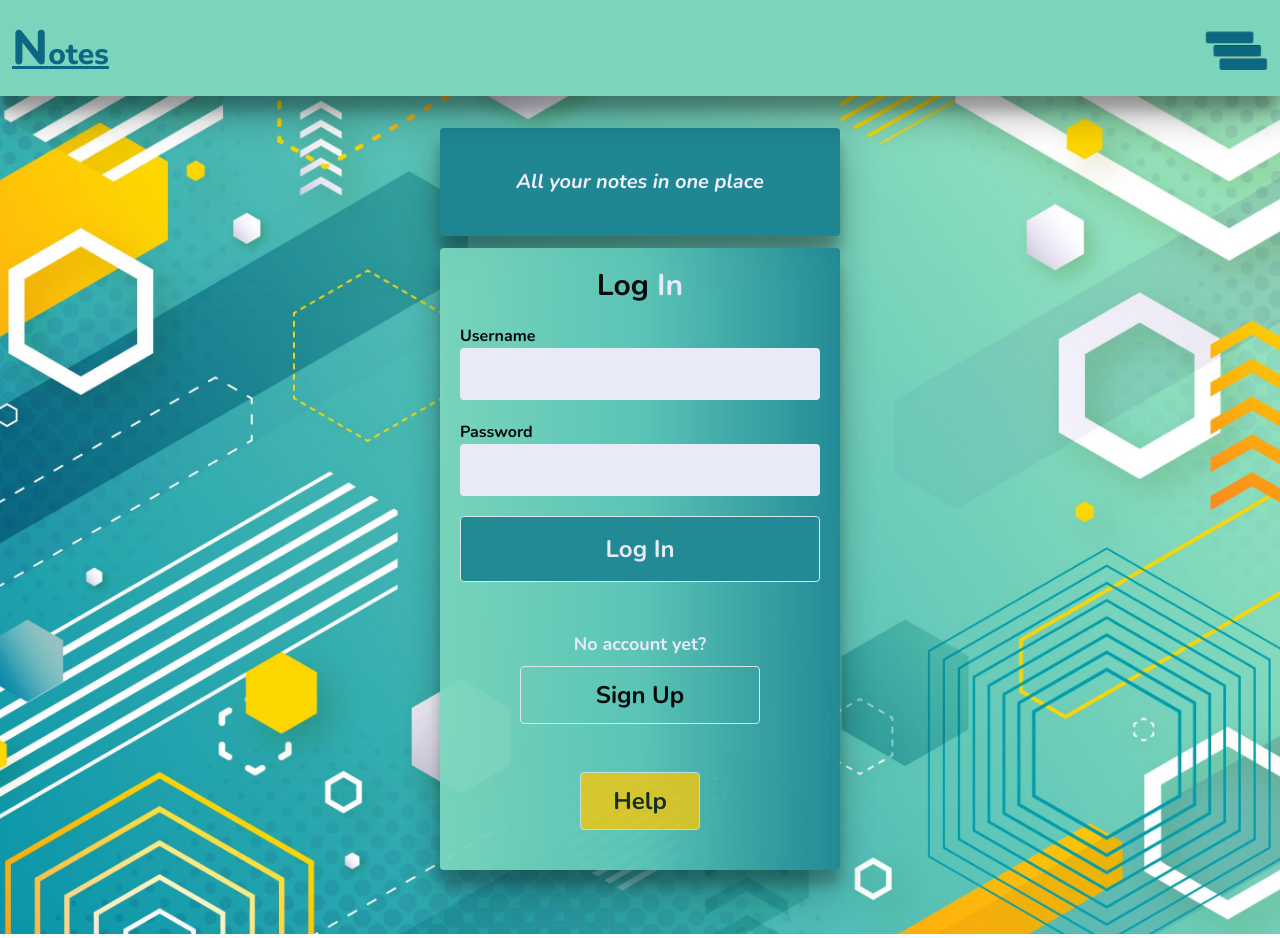
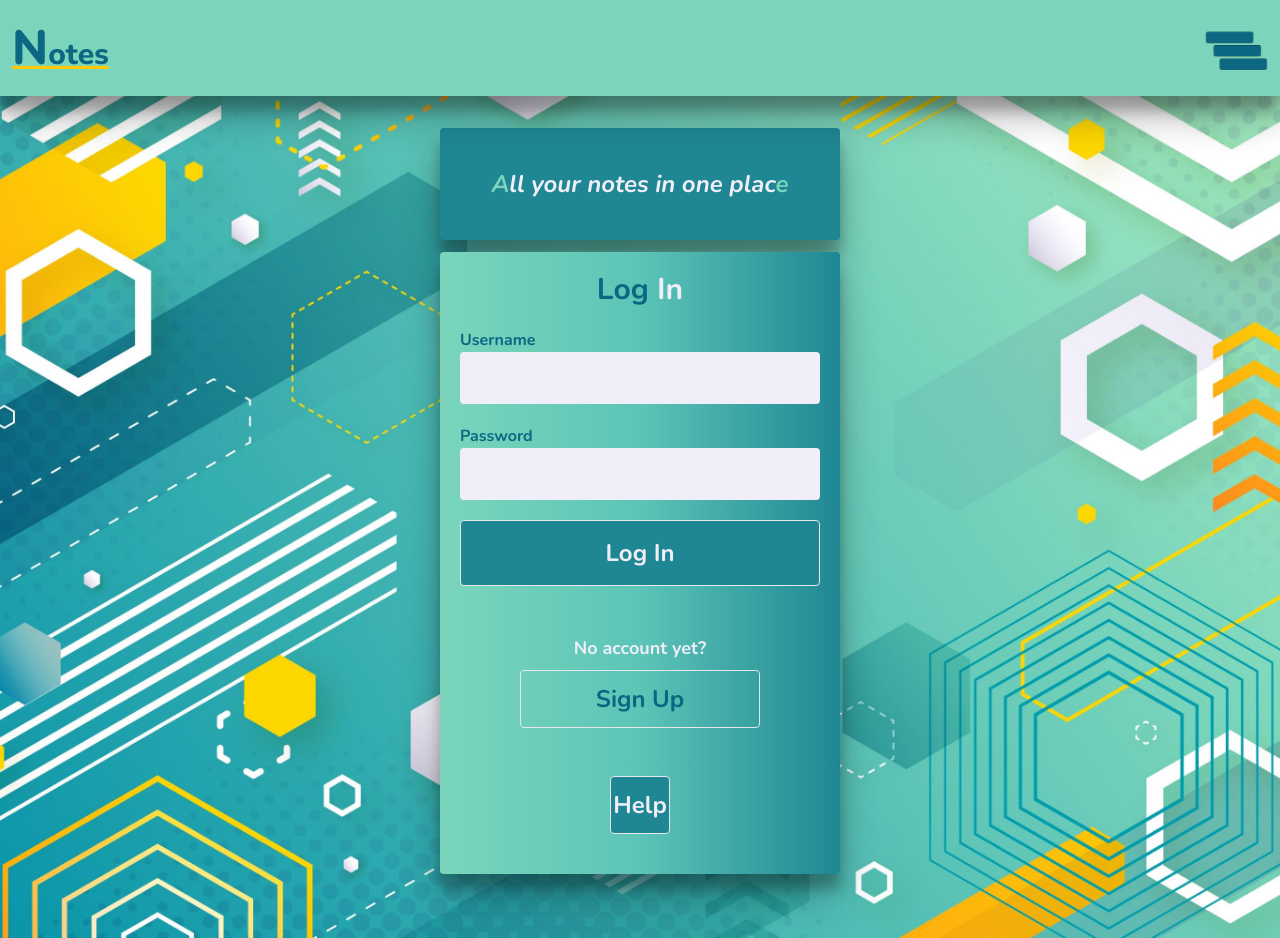
Before and after one commit to davidlidebrandt/notes-frontend, a React (Create React App) app: page / in a window 1280 px wide. Built offline with nearby package versions, Linux system fonts and the light colour scheme.

Commit message:
Style login form

```diff
--- a/src/components/LogInCard.js
+++ b/src/components/LogInCard.js
@@ -4,20 +4,20 @@ import {BiNotepad} from "react-icons/bi"
 export default function LogInCard() {
     return (
         <>
-        <div className="col-span-12  text-center mt-32 text-lg font-bold italic"><div className="sm:w-4/6 md:w-3/6 lg:w-2/6  d-blue-green-bg m-auto rounded py-10 custom-b-shadow grey-text text-xl">All your notes in one place</div></div>
-        <form className="col-span-12 sm:col-span-10 sm:col-start-2 md:col-span-8 md:col-start-3 lg:col-span-6 lg:col-start-4 xl:col-span-4 xl:col-start-5 blue-green-gradient rounded opacity-95 mt-3 mb-16 px-5 custom-b-shadow">
+        <div className="col-span-12  text-center mt-32 text-lg font-bold italic"><div className="sm:w-4/6 md:w-3/6 lg:w-2/6  d-blue-green-bg m-auto rounded py-10 custom-b-shadow grey-text text-2xl"><span className="l-blue-green-text">A</span>ll your notes in one plac<span className="l-blue-green-text">e</span></div></div>
+        <form className="col-span-12 sm:col-span-10 sm:col-start-2 md:col-span-8 md:col-start-3 lg:col-span-6 lg:col-start-4 xl:col-span-4 xl:col-start-5 blue-green-gradient rounded  mt-3 mb-16 px-5 custom-b-shadow">
             <h2 className="text-center text-3xl font-bold my-5">
-                <span className="">Log </span>
+                <span className="ed-blue-green-text">Log </span>
                 <span className="grey-text">In</span>
             </h2>
-            <label className="font-bold">Username</label>
-            <input className="block m-auto w-full grey-bg text-center text-xl rounded mb-5 py-3" type="text"></input>
-            <label className="font-bold">Password</label>
-            <input className="block m-auto w-full grey-bg text-center text-xl rounded mb-5 py-3" type="password"></input>
+            <label className="font-bold ed-blue-green-text">Username</label>
+            <input className="block m-auto w-full grey-bg text-center text-xl rounded mb-5 py-3 ed-blue-green-text" type="text"></input>
+            <label className="font-bold ed-blue-green-text">Password</label>
+            <input className="block m-auto w-full grey-bg text-center text-xl rounded mb-5 py-3 ed-blue-green-text" type="password"></input>
             <button type="submit" className="d-blue-green-bg w-full grey-text font-bold text-2xl py-4 rounded border">Log In</button>
             <p className="text-center font-bold text-lg mt-12 grey-text">No account yet?</p>
-            <a className="block m-auto text-center font-bold text-2xl py-3 w-2/3 rounded border mt-2">Sign Up</a>
-            <button className="block m-auto mb-10 text-center yellow-bg opacity-80 border font-bold text-2xl py-3 w-2/6 rounded border mt-12">Help</button>
+            <a className="block m-auto text-center font-bold text-2xl py-3 w-2/3 rounded border mt-2 ed-blue-green-text">Sign Up</a>
+            <button className="block m-auto mb-10 text-center d-blue-green-bg border font-bold text-2xl py-3 w-1/6 rounded border mt-12 grey-text">Help</button>
         </form>
         </>
     )
--- a/src/components/NavBar.js
+++ b/src/components/NavBar.js
@@ -6,7 +6,7 @@ export default function NavBar() {
     return (
         <nav className="fixed l-blue-green-bg  w-full py-4 grid grid-cols-2 custom-b-shadow">
                 <div className="grid items-center">
-                    <h1 className="inline text-3xl ml-3 font-extrabold ed-blue-green-text underline"><span className="text-5xl">N</span>otes</h1>
+                    <h1 className="inline text-3xl ml-3 font-extrabold ed-blue-green-text underline" style={{textDecorationColor: "#fec806"}}><span className="text-5xl">N</span>otes</h1>
                 </div>
                 <div className="grid place-items-end">
                     <img className="inline h-16 mr-3" src={Ham}/>
```
